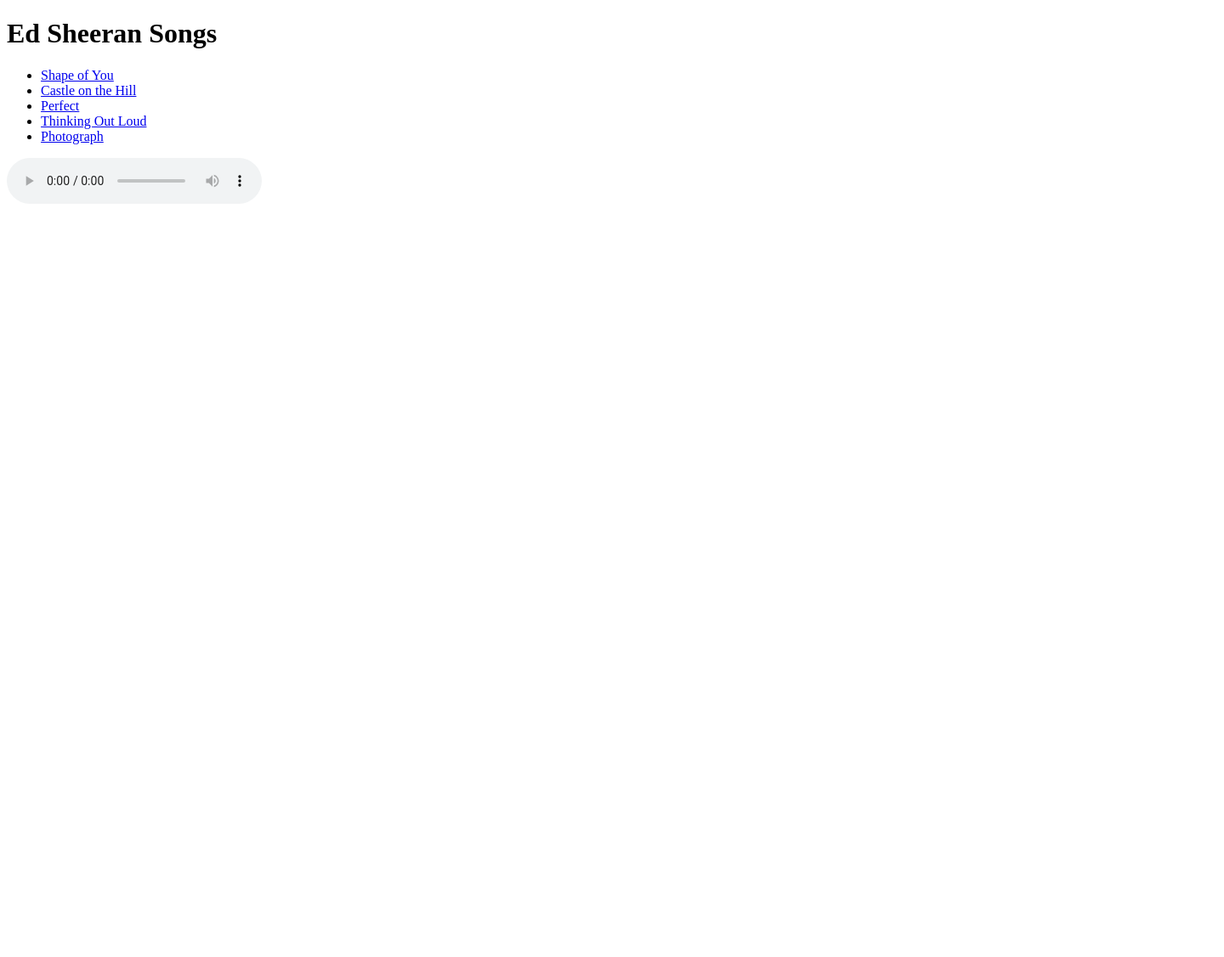
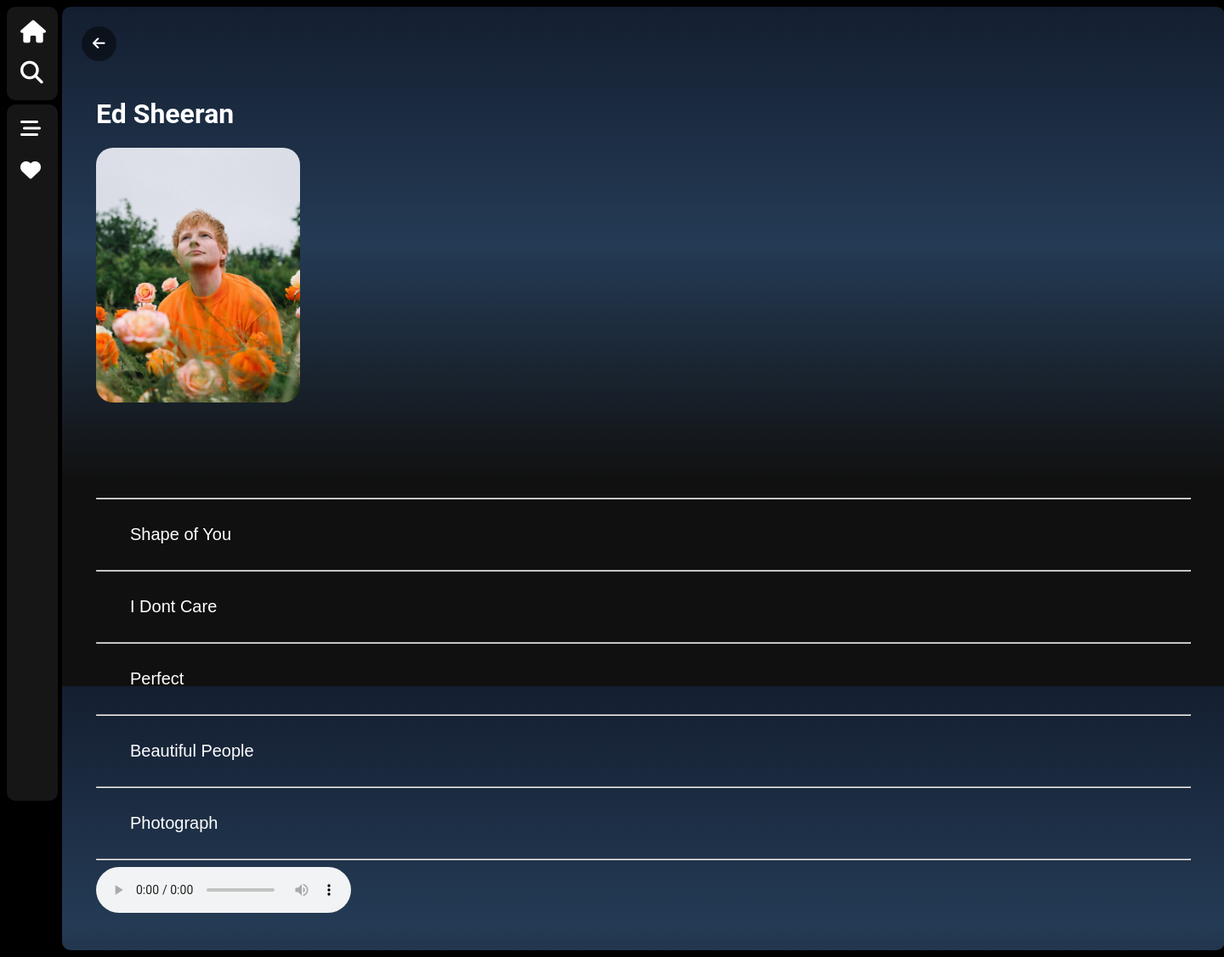
Before and after one commit to ArulKevin2004/Aroura-music-app, a PHP site: page /ed_sheeran.php in a window 1440 px wide. Shown: the whole page at 85% size. Before the commit the page ends 240 px from the top, so only its background shows below. Run offline with PHP 8.4, Linux system fonts and the light colour scheme.

Commit message:
first artist page done

```diff
--- a/css files/common.css
+++ b/css files/common.css
@@ -12,7 +12,6 @@
     height: 90px;
     border-radius: 10px;
     padding-top: 20px;
-
 }
 
 .first > button {
@@ -46,10 +45,10 @@
 }
 
 .second > i:hover {
-    color: #1BE1FF;
     color: #6400CE;
     cursor: pointer;
 }
+
 
 .main {
     background: linear-gradient(rgba(1, 139, 160, 0.9) 0%,#6400ce79 30%,rgba(22, 22, 22, 0.736) 45%);
--- a/css files/login.css
+++ b/css files/login.css
@@ -54,6 +54,7 @@
     font-family: "Roboto", sans-serif;
     font-weight: 700;
     text-align: center;
+    margin-bottom: 50px;
 }
 
 label {
@@ -73,6 +74,8 @@
     background-color: rgb(16, 16, 16);
     color: white;
     display: block;
+    margin-top: 20px;
+    margin-bottom: 20px;
 }
 
 input[type="submit"] {
--- a/ed_sheeran.php
+++ b/ed_sheeran.php
@@ -2,9 +2,9 @@
 // Sample array of Ed Sheeran's songs
 $edSheeranSongs = array(
     "Shape of You",
-    "Castle on the Hill",
+    "I Dont Care",
     "Perfect",
-    "Thinking Out Loud",
+    "Beautiful People",
     "Photograph"
 );
 ?>
@@ -15,15 +15,106 @@
     <meta charset="UTF-8">
     <meta name="viewport" content="width=device-width, initial-scale=1.0">
     <title>Ed Sheeran Songs</title>
+    <link rel="stylesheet" href="css files/common.css">
+    <link rel="shortcut icon" type="x-icon" href="images/music-solid.svg">
+    <link rel="stylesheet" href="https://cdnjs.cloudflare.com/ajax/libs/font-awesome/6.5.1/css/all.min.css">
+    <link rel="preconnect" href="https://fonts.googleapis.com">
+    <link rel="preconnect" href="https://fonts.gstatic.com" crossorigin>
+    <link href="https://fonts.googleapis.com/css2?family=Open+Sans:ital,wght@0,300..800;1,300..800&display=swap" rel="stylesheet">
+    <style>
+
+        body {
+            color: white;
+        }
+
+        .list{
+            margin: 10px;
+        }
+
+        img {
+            margin-bottom: 100px;
+        }
+
+        .list > button{
+            width: 1300px;
+            font-size: 20px;
+            text-align: left;
+            margin: 0px;
+            padding : 20px;
+            padding-left: 30px;
+            border: none;
+            border-radius: 5px;
+            background: none;
+            /* background: linear-gradient(to left, rgb(40, 40, 40), rgb(20, 20, 20) 100%); */
+        }
+
+        .list>button:hover{
+            cursor: pointer;
+            background: rgba(255, 255, 255, 0.1);
+        }
+
+        .song {
+            color: white;
+        }
+
+        .eds_page {
+            background: linear-gradient(#141e30,#243b55,rgba(22, 22, 22, 0.736) 70%);
+            margin-left: 5px;
+            width: 95vw;
+            border-radius: 10px;
+            background-attachment: fixed;
+        }
+
+        img {
+            height: 300px;
+            border-radius: 20px;
+        }
+
+        .content {
+            margin : 40px;
+            font-family: "Roboto", sans-serif;
+        }
+
+    </style>
 </head>
 <body>
-    <h1>Ed Sheeran Songs</h1>
-    <ul>
+    <div class="eve">
+        <div>
+            <div class="first">
+                <button type="button" onclick="location.href='main.html'">
+                    <i class="fa-solid fa-house fa-2xl"></i>
+                </button>
+                <button type="button" onclick="location.href='search.html'">
+                    <i class="fa-solid fa-magnifying-glass fa-2xl"></i>
+                </button>
+            </div>
+            <div class="second">
+                <i class="fa-solid fa-bars-staggered fa-xl"></i>
+                <i class="fa-solid fa-heart fa-xl"></i>
+            </div>
+        </div>
+        <div class="eds_page">
+            <div class="top">
+                <div>
+                    <button onclick="location.href='main.html'">
+                        <i class="fa-solid fa-arrow-left fa-lg"></i>
+                    </button>
+                </div>
+            </div>
+            <div class="content">
+                <h1>Ed Sheeran</h1>
+                <img src="images/ed_sheeran(1).jpg">
+                    <hr>
                     <?php foreach ($edSheeranSongs as $song) { ?>
-            <!-- Clickable song list -->
-            <li><a href="#" onclick="playSong('<?php echo $song; ?>')"><?php echo $song; ?></a></li>
+                        <div class="list">
+                            <button onclick="playSong('<?php echo $song; ?>')">
+                                <?php
+                                    echo '<div class="song">'.$song.'</div>';
+                                ?>
+                            </button>
+                        </div>
+                        <hr>
                     <?php } ?>
-    </ul>
 
                 <!-- Audio player -->
                 <audio id="audioPlayer" controls>
@@ -39,5 +130,8 @@
                         audioPlayer.play(); // Play the audio
                     }
                 </script>
+            </div>
+        </div>
+    </div>
 </body>
 </html>
--- a/login.html
+++ b/login.html
@@ -58,7 +58,7 @@
           />
           <input type="submit" value="Log In" />
         </form>
-          <p>New user?</p>
+          <p onclick="location.href='signup.html'">New user</p>
       </div>
     </div>
   </body>
--- a/main.html
+++ b/main.html
@@ -57,7 +57,7 @@
                     </li>
                 </ul>
                 <div class="playlists">
-                    <button>❤️ Favourites</button>
+                    <button>Favourites</button>
                     <button>Dance Hits</button>
                     <button>Pop shots</button>
                     <button>India's Mega Hits</button>
@@ -70,7 +70,7 @@
                     <p>Show all</p>
                 </div>
                 <div class="tiles1">
-                    <button>
+                    <button onclick="location.href = 'ed_sheeran.php'">
                         <img src="images/Ed_sheeran_billboard.webp">
                         <h1>Ed Sheeran</h1>
                         <h4>Lorem ipsum dolor sit amet.</h4>
```
Also changed, not shown: signup.html (added, +64 -0 lines), signup.php (added, +45 -0 lines), images/ed_sheeran(1).jpg (added), login.php (indentation only), 7 other files. Lines whose indentation alone changed are shown as unchanged.
